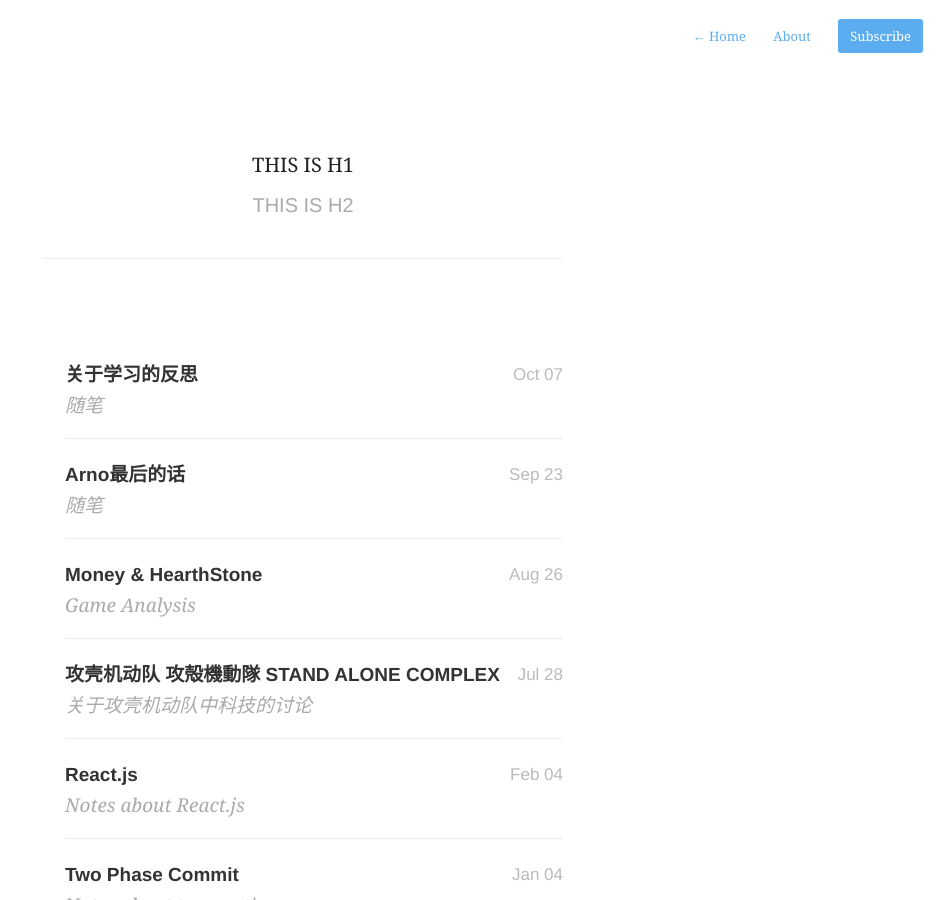
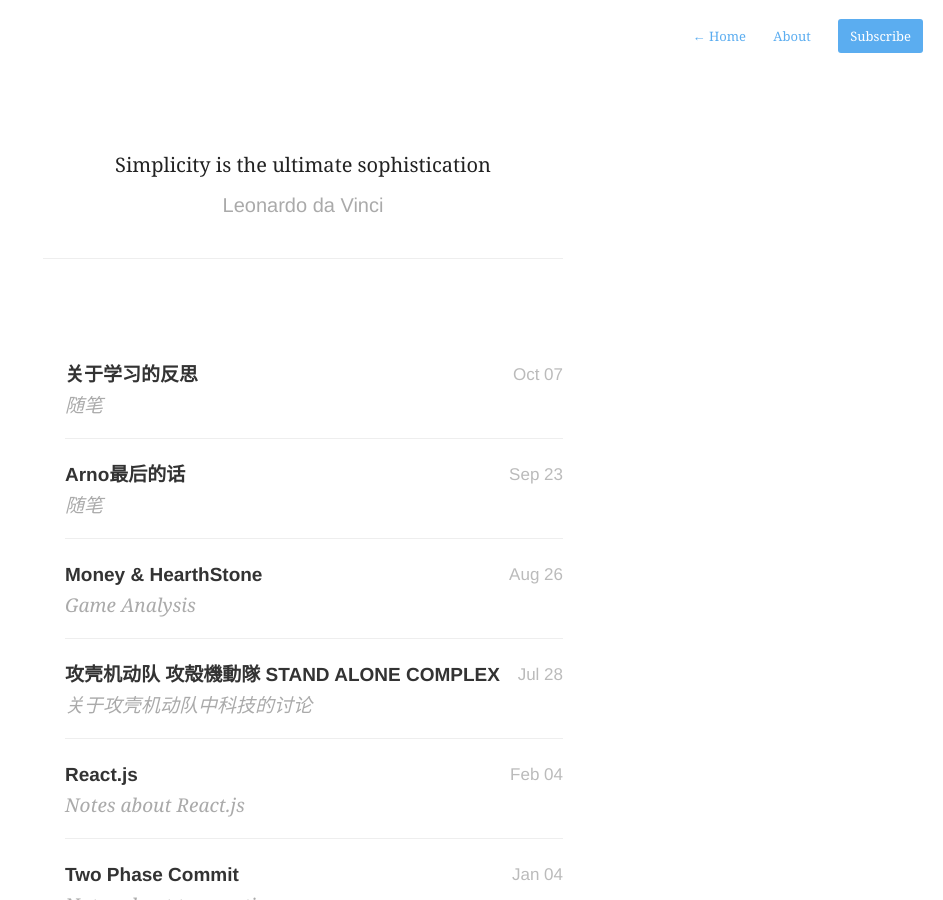
Before and after one commit to dragonhnd/supergrubby_simple, a Jekyll site: the page built from index.html, in a window 1280 px wide and 900 px high. Shown: the whole window, without its empty margins (337-1280 px from the left). Built offline with Jekyll 4.4.1, drawn with Linux system fonts in a browser that asks for light colours; nearby versions of some CDN libraries; Markdown is read by kramdown in place of the engine named in the settings; the list of posts is cut into pages by our own code.

Commit message:
update profile

```diff
--- a/_includes/profile.html
+++ b/_includes/profile.html
@@ -6,8 +6,8 @@
             </a>
             <h1>{{ site.author }}</h1>
             <h2>{{ site.description }}</h2> -->
-            <h1>THIS IS H1</h1>
-            <h2>THIS IS H2</h2>
+            <h1>Simplicity is the ultimate sophistication</h1>
+            <h2>Leonardo da Vinci</h2>
         </header>
     </section>
 </div>
```
